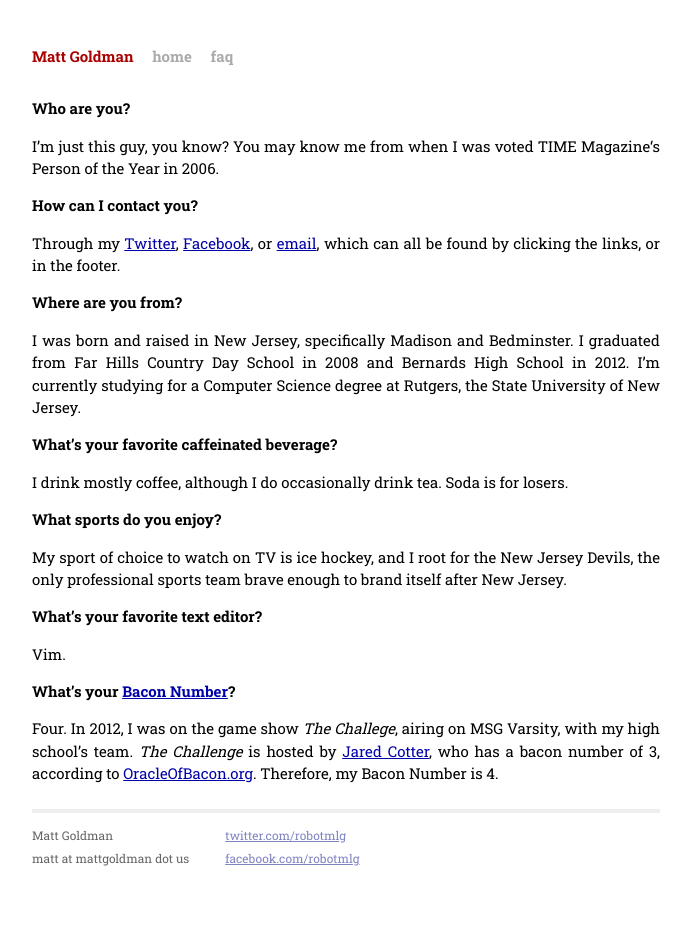
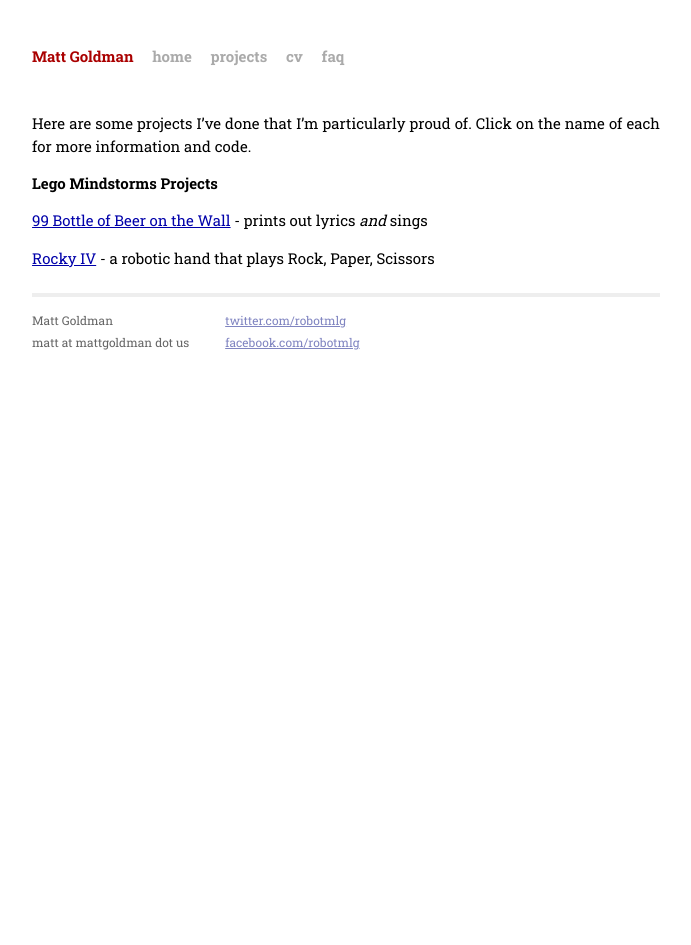
Before and after one commit to robotmlg/mattgoldman.us, a Jekyll site: the page built from projects/index.md, in a window 1280 px wide. Shown: the whole page, without its empty margins (294-985 px from the left). Built offline with Jekyll 4.4.1, drawn with Linux system fonts in a browser that asks for light colours.

```diff
--- a/_layouts/default.html
+++ b/_layouts/default.html
@@ -36,6 +36,8 @@
             <div class="header">
               <h1 class="title"><a href="/">{{ site.name }}</a></h1>
               <a class="extra" href="/">home</a>
+			  <a class="extra" href="/projects/">projects</a>
+			  <a class="extra" href="/cv/">cv</a>
 			  <a class="extra" href="/faq/">faq</a>
             </div>
 
--- a/index.html
+++ b/index.html
@@ -5,6 +5,10 @@
 
 <div id="home">
   <p>Oh hi, I didn't see you there!  You've stumbled upon the personal website of Matt Goldman.  Eventually, there'll (hopefully) be a lot more stuff here, but for now, it's pretty sparse.  For more info about Matt, read some <a href="/faq/">Frequently Asked Questions</a>, visit his profiles on <a href="http://twitter.com/robotmlg">Twitter</a> or <a href="https://facebook.com/robotmlg">Facebook</a>, or <a href="mailto:matt+homepage@mattgoldman.us"</a>send him an email</a>.</p>
+
+  <p>
+  Want to hire Matt?  Check out his CV <a href="/cv/">here</a>.
+  </p>
   <!--
   <h1>Blog Posts</h1>
   <ul class="posts">
--- a/projects/index.md
+++ b/projects/index.md
@@ -1,25 +1,13 @@
 ---
 layout: default
-title: FAQ
+title: Projects
 ---
 
-# Who are you?
-I’m just this guy, you know? You may know me from when I was voted TIME Magazine‘s Person of the Year in 2006.
+Here are some projects I've done that I'm particularly proud of. Click on the
+name of each for more information and code.
 
-# How can I contact you?
-Through my [Twitter](http://twitter.com/robotmlg), [Facebook](https://facebook.com/robotmlg), or [email](mailto:matt+faq@mattgoldman.us), which can all be found by clicking the links, or in the footer.
+# Lego Mindstorms Projects
 
-# Where are you from?
-I was born and raised in New Jersey, specifically Madison and Bedminster. I graduated from Far Hills Country Day School in 2008 and Bernards High School in 2012. I’m currently studying for a Computer Science degree at Rutgers, the State University of New Jersey.
+[99 Bottle of Beer on the Wall](/projects/99bottles) - prints out lyrics *and* sings
 
-# What’s your favorite caffeinated beverage?
-I drink mostly coffee, although I do occasionally drink tea. Soda is for losers.
-
-# What sports do you enjoy?
-My sport of choice to watch on TV is ice hockey, and I root for the New Jersey Devils, the only professional sports team brave enough to brand itself after New Jersey.
-
-# What's your favorite text editor?
-Vim.
-
-# What's your [Bacon Number](http://en.wikipedia.org/wiki/Six_Degrees_of_Kevin_Bacon#Bacon_numbers)?
-Four.  In 2012, I was on the game show *The Challege*, airing on MSG Varsity, with my high school's team.  *The Challenge* is hosted by [Jared Cotter](http://en.wikipedia.org/wiki/Jared_Cotter), who has a bacon number of 3, according to [OracleOfBacon.org](http://oracleofbacon.org/).  Therefore, my Bacon Number is 4.
+[Rocky IV](/projects/rocky4) - a robotic hand that plays Rock, Paper, Scissors
```
